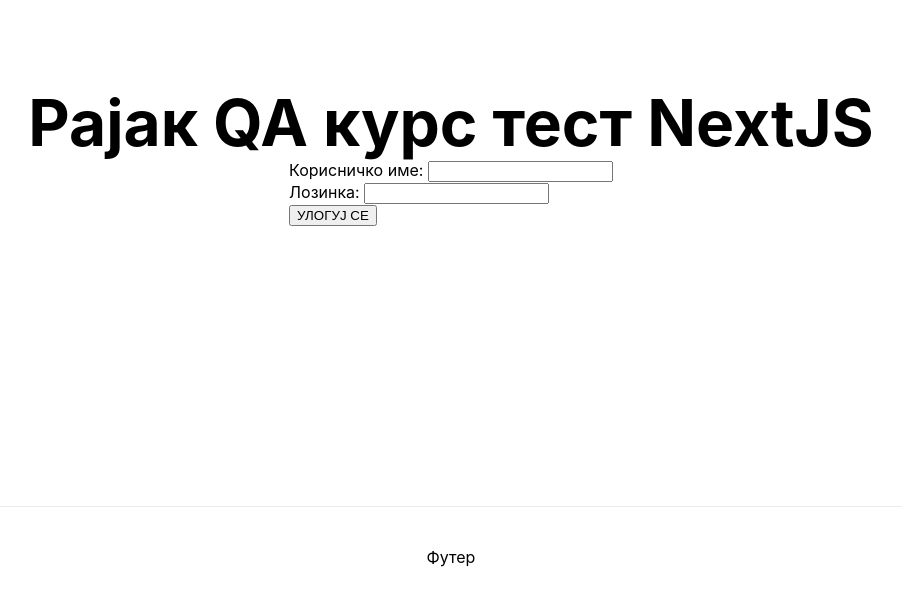
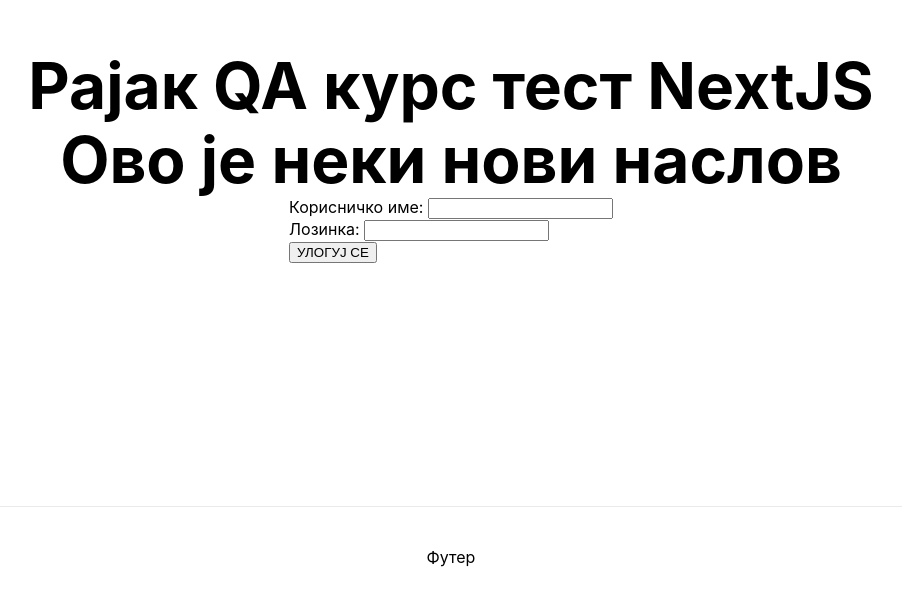
Before and after one commit to skolarajak-sebastian/rajak-qa-nextjs-selenium, a Next.js app in the folder app/: page / in a window 1280 px wide. Shown: the part 194-800 px from the top of the page, without its empty margins (189-1091 px from the left). Built offline with nearby package versions, Linux system fonts and the light colour scheme.

Commit message:
dodat podnaslov

```diff
--- a/app/pages/index.js
+++ b/app/pages/index.js
@@ -10,6 +10,7 @@
 
       <main className={styles.main}>
         <h1 className={styles.title}>Рајак QA курс тест NextJS</h1>
+        <h2 className={styles.title}>Ово је неки нови наслов</h2>
         <form method="POST" action="/api/login">
           <div>
             <label htmlFor="username"> Корисничко име: </label>
```
